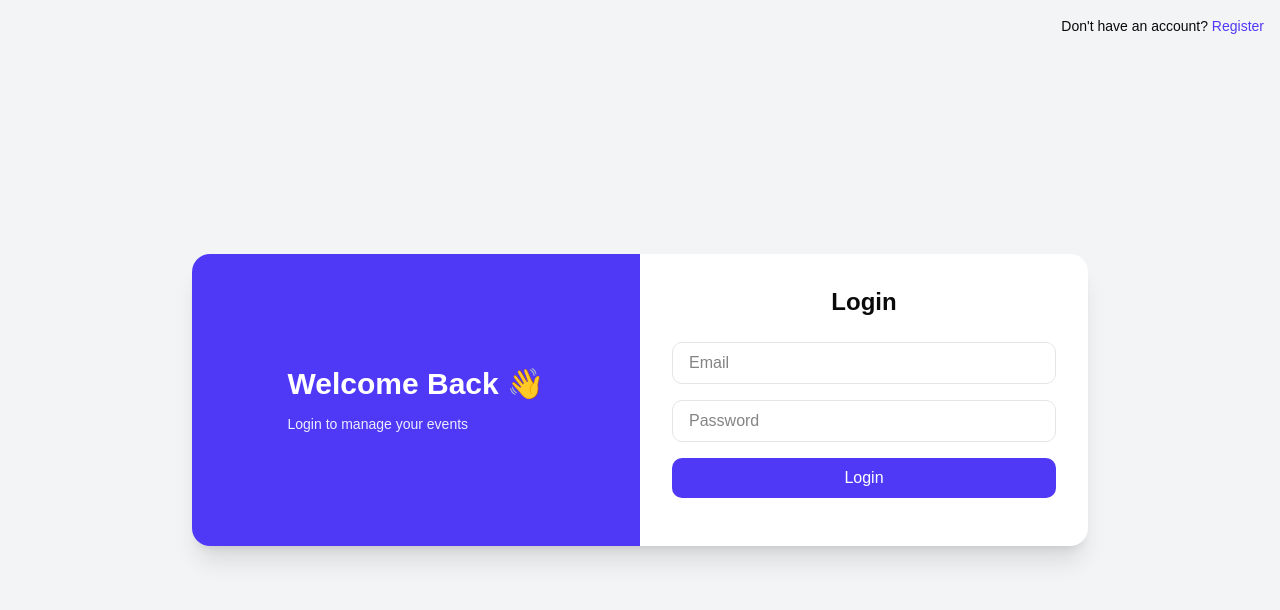
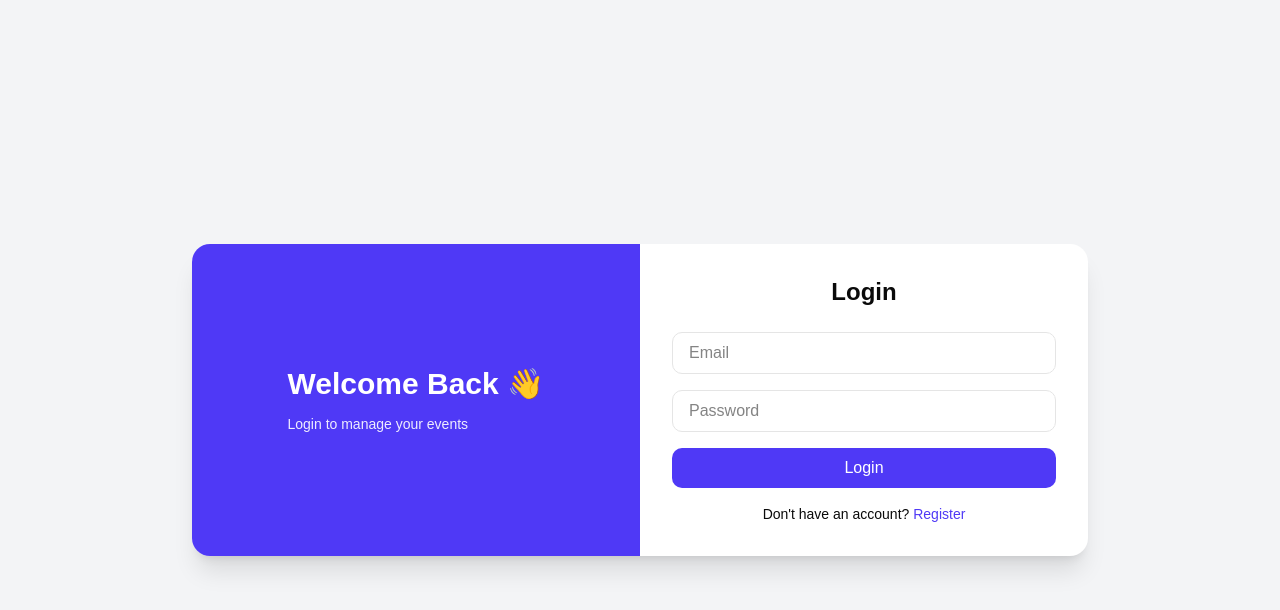
Before and after one commit to pawan-sahu-2027/Event-listing-platform-, a React app in the folder Frontend/: page /login in a window 1280 px wide. Shown: the top 610 px of the page. Built offline with nearby package versions, Linux system fonts and the light colour scheme; the HTML template or start-up script is replaced by a standard one.

Commit message:
Update frontend

```diff
--- a/Frontend/src/pages/auth/Login.jsx
+++ b/Frontend/src/pages/auth/Login.jsx
@@ -33,16 +33,16 @@ console.log("Sending:", userDetails);
       toast.success("Login successful");
     //
       navigate("/" );
-    } catch (error) {
-  console.log("Status:", error.response?.status);
-  console.log("Data:", error.response?.data);
-         alert(error.response?.data.message);
-  console.log(error);
+    }
+     catch (error) {
+    alert(error.response?.data?.message || "Something went wrong");
 }
   };
+
 return (
   <div className="bg-gray-100 min-h-screen flex items-center justify-center">
     <div className="bg-white shadow-xl rounded-2xl flex flex-col md:flex-row w-full max-w-4xl overflow-hidden">
+
       {/* Left */}
       <div className="hidden md:flex w-1/2 bg-indigo-600 text-white items-center justify-center p-10">
         <div>
@@ -78,7 +78,7 @@ console.log("Sending:", userDetails);
             Login
           </button>
 
-            <div className="absolute top-4 right-4 text-sm t">
+          <div className="text-sm text-center">
             Don't have an account?{" "}
             <span
               className="text-indigo-600 cursor-pointer hover:underline"
@@ -92,6 +92,8 @@ console.log("Sending:", userDetails);
     </div>
   </div>
 );
+
+
 };
 
 export default Login;
```
Lines whose indentation alone changed are shown as unchanged.
